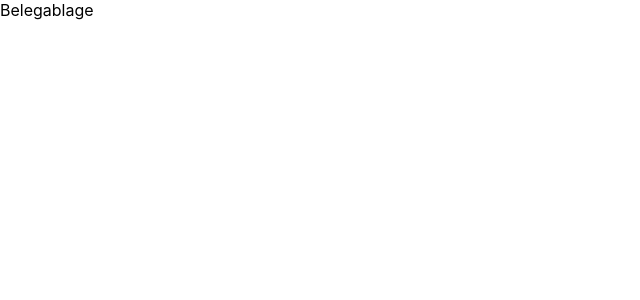
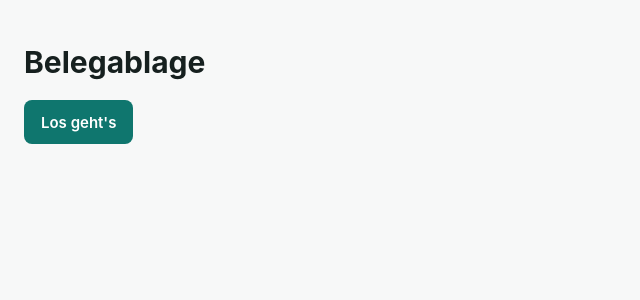
Before and after one commit to nodogz902-collab/beleg-scanner, a Preact app: page / in a window 1280 px wide. Shown: the top 300 px of the page, without its empty margins (0-640 px from the left). Built offline with nearby package versions, Linux system fonts and the light colour scheme.

Commit message:
feat: add design tokens, base styles and ui primitives

```diff
--- a/index.html
+++ b/index.html
@@ -5,7 +5,6 @@
     <meta name="viewport" content="width=device-width, initial-scale=1.0, viewport-fit=cover, user-scalable=no" />
     <title>Beleg-Scanner</title>
     <link rel="apple-touch-icon" href="icon-192.png" />
-    <link rel="stylesheet" href="/src/styles.css" />
   </head>
   <body>
     <div id="app"></div>
--- a/src/app.tsx
+++ b/src/app.tsx
@@ -1,3 +1,4 @@
+import { Button } from './ui/components/Button'
 export function App() {
-  return <div class="app-root">Belegablage</div>
+  return <div class="app-root" style="padding:var(--sp-6)"><h1>Belegablage</h1><Button>Los geht's</Button></div>
 }
--- a/src/styles.css
+++ /dev/null
@@ -1,21 +0,0 @@
-* { box-sizing: border-box; }
-body { margin: 0; font-family: -apple-system, system-ui, sans-serif; }
-
-.corner-handle {
-  position: absolute; width: 28px; height: 28px; margin: -14px 0 0 -14px;
-  border: 3px solid #0a84ff; border-radius: 50%; background: rgba(10,132,255,.25);
-  touch-action: none;
-}
-
-.bar { padding: 12px 16px; font-weight: 600; background: #f2f2f7; }
-.screen { padding: 16px; display: flex; flex-direction: column; gap: 12px; }
-.screen video, .screen canvas { width: 100%; border-radius: 8px; background: #000; }
-.btn { padding: 14px; border: 0; border-radius: 10px; font-size: 16px; }
-.btn.primary { background: #0a84ff; color: #fff; }
-.btn.secondary { background: #e5e5ea; color: #000; }
-.name-input { padding: 14px; font-size: 16px; border: 1px solid #c7c7cc; border-radius: 10px; }
-.note { color: #636366; }
-
-.page-row { display: flex; align-items: center; gap: 8px; }
-.page-row img { width: 64px; height: 64px; object-fit: cover; border-radius: 6px; background: #000; flex-shrink: 0; }
-.page-row .btn { padding: 8px 10px; font-size: 14px; }
--- a/src/styles/global.css
+++ b/src/styles/global.css
@@ -0,0 +1,20 @@
+@import './tokens.css';
+* { box-sizing: border-box; }
+html, body { margin: 0; height: 100%; }
+body { font-family: var(--font); font-size: var(--fs-md); color: var(--text); background: var(--bg); -webkit-text-size-adjust: 100%; }
+#app { min-height: 100%; }
+button { font: inherit; }
+:focus-visible { outline: 2px solid var(--accent); outline-offset: 2px; }
+.btn { display: inline-flex; align-items: center; justify-content: center; gap: var(--sp-2); min-height: 44px; padding: 0 var(--sp-4); border: 1px solid transparent; border-radius: var(--radius-sm); font-size: var(--fs-md); font-weight: 600; cursor: pointer; }
+.btn-primary { background: var(--accent); color: var(--accent-fg); }
+.btn-primary:hover { background: var(--accent-hover); }
+.btn-secondary { background: var(--surface-2); color: var(--text); border-color: var(--border); }
+.btn-ghost { background: transparent; color: var(--text); }
+.btn-danger { background: var(--danger); color: #fff; }
+.btn:disabled { opacity: .5; cursor: default; }
+.card { background: var(--surface); border: 1px solid var(--border); border-radius: var(--radius); box-shadow: var(--shadow); padding: var(--sp-4); }
+.field { display: flex; flex-direction: column; gap: var(--sp-1); margin-bottom: var(--sp-3); }
+.field label { font-size: var(--fs-sm); color: var(--text-muted); }
+.field input, .field select, .field textarea { min-height: 44px; padding: 0 var(--sp-3); border: 1px solid var(--border); border-radius: var(--radius-sm); background: var(--surface); color: var(--text); font-size: var(--fs-md); }
+.chip { display: inline-flex; align-items: center; gap: var(--sp-1); padding: 4px var(--sp-2); background: var(--surface-2); border: 1px solid var(--border); border-radius: 999px; font-size: var(--fs-sm); }
+.chip button { border: 0; background: none; cursor: pointer; color: var(--text-muted); }
--- /dev/null
+++ b/src/styles/tokens.css
@@ -0,0 +1,24 @@
+:root {
+  --accent: #0f766e; --accent-hover: #115e59; --accent-fg: #ffffff;
+  --bg: #f7f8f8; --surface: #ffffff; --surface-2: #f1f3f3;
+  --text: #16201f; --text-muted: #5b6a68; --border: #dfe4e3;
+  --success: #178a50; --warning: #b7791f; --danger: #c0392b;
+  --radius: 12px; --radius-sm: 8px; --shadow: 0 1px 2px rgba(16,32,31,.06), 0 4px 12px rgba(16,32,31,.06);
+  --sp-1: 4px; --sp-2: 8px; --sp-3: 12px; --sp-4: 16px; --sp-6: 24px; --sp-8: 32px;
+  --font: -apple-system, system-ui, "Segoe UI", Roboto, sans-serif;
+  --fs-sm: 13px; --fs-md: 15px; --fs-lg: 18px; --fs-xl: 24px;
+}
+[data-theme="dark"] {
+  --bg: #0e1413; --surface: #16201f; --surface-2: #1d2a28;
+  --text: #eaf0ef; --text-muted: #9fb0ad; --border: #2a3a37;
+  --accent: #2dd4bf; --accent-hover: #5eead4; --accent-fg: #04211d;
+  --shadow: 0 1px 2px rgba(0,0,0,.4), 0 4px 14px rgba(0,0,0,.4);
+}
+@media (prefers-color-scheme: dark) {
+  :root:not([data-theme="light"]) {
+    --bg: #0e1413; --surface: #16201f; --surface-2: #1d2a28;
+    --text: #eaf0ef; --text-muted: #9fb0ad; --border: #2a3a37;
+    --accent: #2dd4bf; --accent-hover: #5eead4; --accent-fg: #04211d;
+    --shadow: 0 1px 2px rgba(0,0,0,.4), 0 4px 14px rgba(0,0,0,.4);
+  }
+}
--- /dev/null
+++ b/src/ui/components/Button.tsx
@@ -0,0 +1,7 @@
+import type { ComponentChildren } from 'preact'
+export function Button(
+  { variant = 'primary', onClick, disabled, type = 'button', children }:
+  { variant?: 'primary'|'secondary'|'ghost'|'danger'; onClick?: () => void; disabled?: boolean; type?: 'button'|'submit'; children: ComponentChildren },
+) {
+  return <button type={type} class={`btn btn-${variant}`} disabled={disabled} onClick={onClick}>{children}</button>
+}
--- /dev/null
+++ b/src/ui/components/Card.tsx
@@ -0,0 +1,4 @@
+import type { ComponentChildren } from 'preact'
+export function Card({ onClick, children }: { onClick?: () => void; children: ComponentChildren }) {
+  return <div class="card" onClick={onClick} style={onClick ? 'cursor:pointer' : undefined}>{children}</div>
+}
--- /dev/null
+++ b/src/ui/components/Chip.tsx
@@ -0,0 +1,3 @@
+export function Chip({ label, onRemove }: { label: string; onRemove?: () => void }) {
+  return <span class="chip">{label}{onRemove && <button aria-label={`${label} entfernen`} onClick={onRemove}>×</button>}</span>
+}
--- /dev/null
+++ b/src/ui/components/Field.tsx
@@ -0,0 +1,4 @@
+import type { ComponentChildren } from 'preact'
+export function Field({ label, children }: { label: string; children: ComponentChildren }) {
+  return <label class="field"><span>{label}</span>{children}</label>
+}
```
Also changed, not shown: 1 other file (tests, documents, lock files or other folders).
